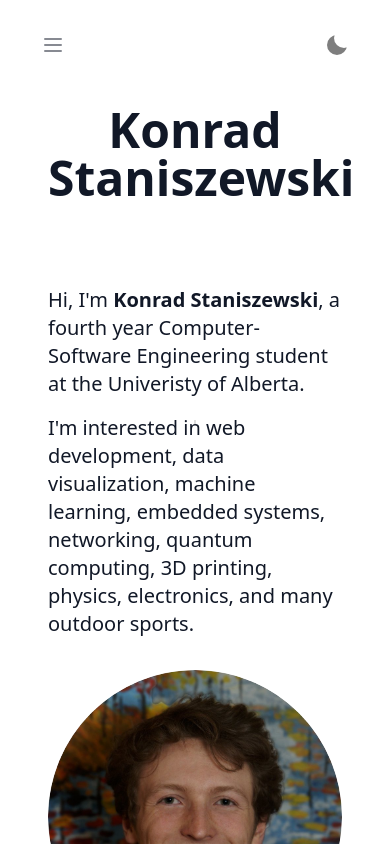
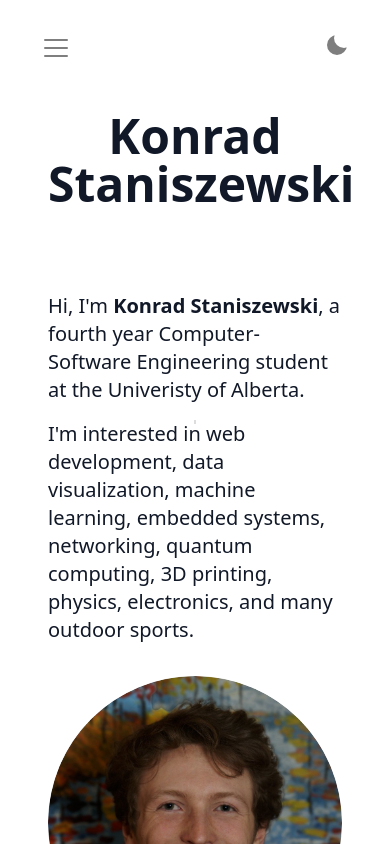
Before and after one commit to KonradStanski/KonradStaniszewski.github.io, a Next.js app: page / in a window 390 px wide. Shown: the top 844 px of the page. Built offline with nearby package versions, Linux system fonts and the light colour scheme; what @tailwindcss/typography would draw is missing.

Commit message:
Animate hamburger Menu

```diff
--- a/src/components/Header/Hamburger.tsx
+++ b/src/components/Header/Hamburger.tsx
@@ -5,36 +5,40 @@ type props = {
     navOpen: boolean;
 };
 
-const Hamburger = (props: props): JSX.Element => (
+const Hamburger = (props: props): JSX.Element => {
+    const genericHamburgerLine = `h-[2px] w-[24px] my-[3px] rounded-full
+    bg-black dark:bg-white
+    transition ease transform duration-300`;
+
+    return (
         <button
             aria-label="hamburger menu"
             type="button"
-        style={{ height: '42px', width: '42px' }}
             onClick={props.clickHamburger}
-        className="block items-center md:hidden"
+            className="md:hidden flex flex-col h-[48px] w-[48px] justify-center items-center group"
         >
-        <svg
-            className="h-6 w-6 fill-current m-auto hover:opacity-100"
-            xmlns="http://www.w3.org/2000/svg"
-            viewBox="0 0 24 24"
-            style={{
-                opacity: '0.5',
-                transition: 'opacity 0.3s ease',
-            }}
-        >
-            {props.navOpen ? (
-                <path
-                    fillRule="evenodd"
-                    clipRule="evenodd"
-                    d="M18.278 16.864a1 1 0 0 1-1.414 1.414l-4.829-4.828-4.828 4.828a1 1 0 0 1-1.414-1.414l4.828-4.829-4.828-4.828a1 1 0 0 1 1.414-1.414l4.829 4.828 4.828-4.828a1 1 0 1 1 1.414 1.414l-4.828 4.829 4.828 4.828z"
+            <div
+                className={`${genericHamburgerLine} ${
+                    props.navOpen
+                        ? 'rotate-45 translate-y-2 opacity-50 group-hover:opacity-100'
+                        : 'opacity-50 group-hover:opacity-100'
+                }`}
             />
-            ) : (
-                <path
-                    fillRule="evenodd"
-                    d="M4 5h16a1 1 0 0 1 0 2H4a1 1 0 1 1 0-2zm0 6h16a1 1 0 0 1 0 2H4a1 1 0 0 1 0-2zm0 6h16a1 1 0 0 1 0 2H4a1 1 0 0 1 0-2z"
+            <div
+                className={`${genericHamburgerLine} ${
+                    props.navOpen
+                        ? 'opacity-0'
+                        : 'opacity-50 group-hover:opacity-100'
+                }`}
             />
-            )}
-        </svg>
+            <div
+                className={`${genericHamburgerLine} ${
+                    props.navOpen
+                        ? '-rotate-45 -translate-y-2 opacity-50 group-hover:opacity-100'
+                        : 'opacity-50 group-hover:opacity-100'
+                }`}
+            />
         </button>
     );
+};
 export default Hamburger;
```
Lines whose indentation alone changed are shown as unchanged.
